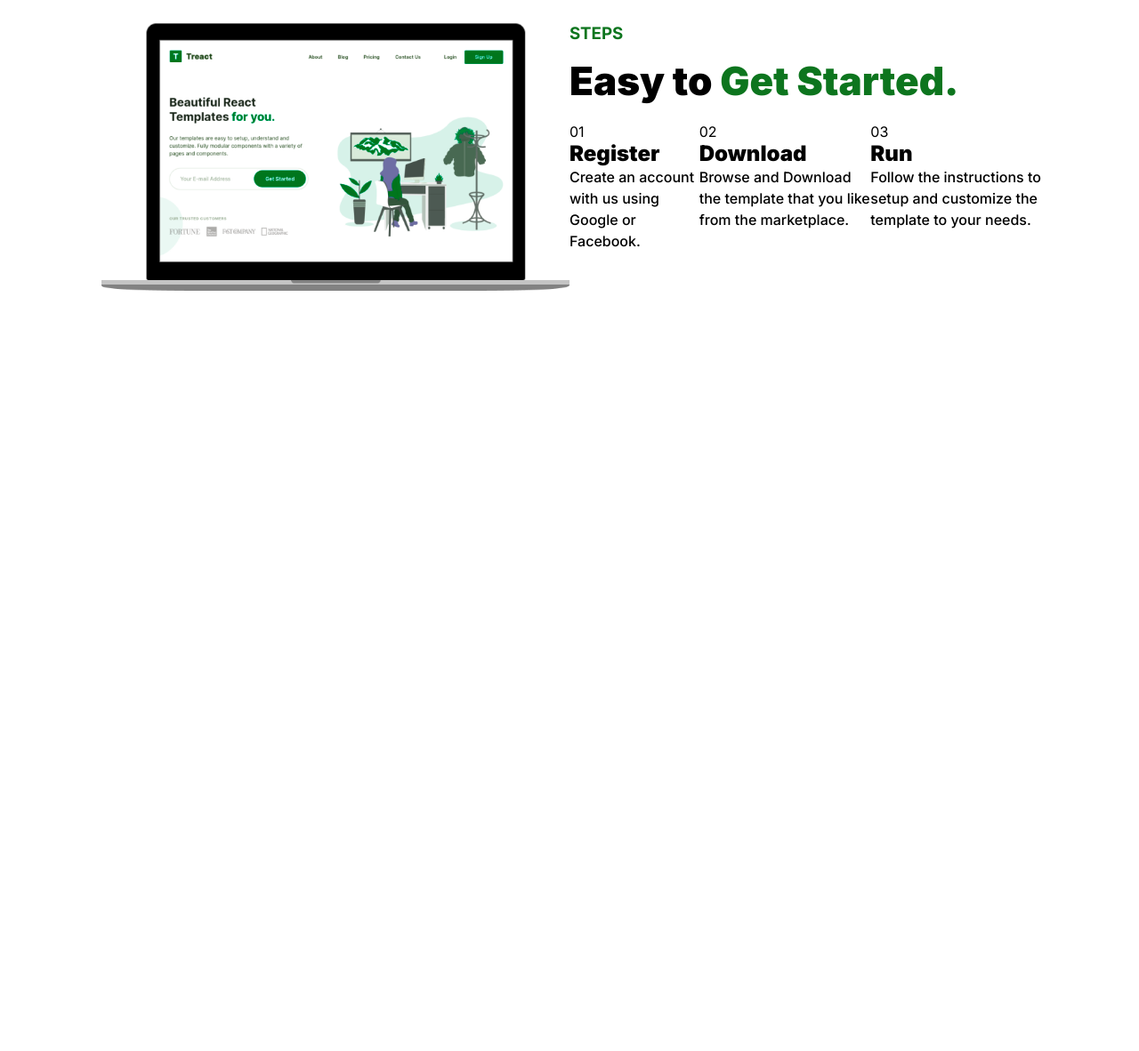
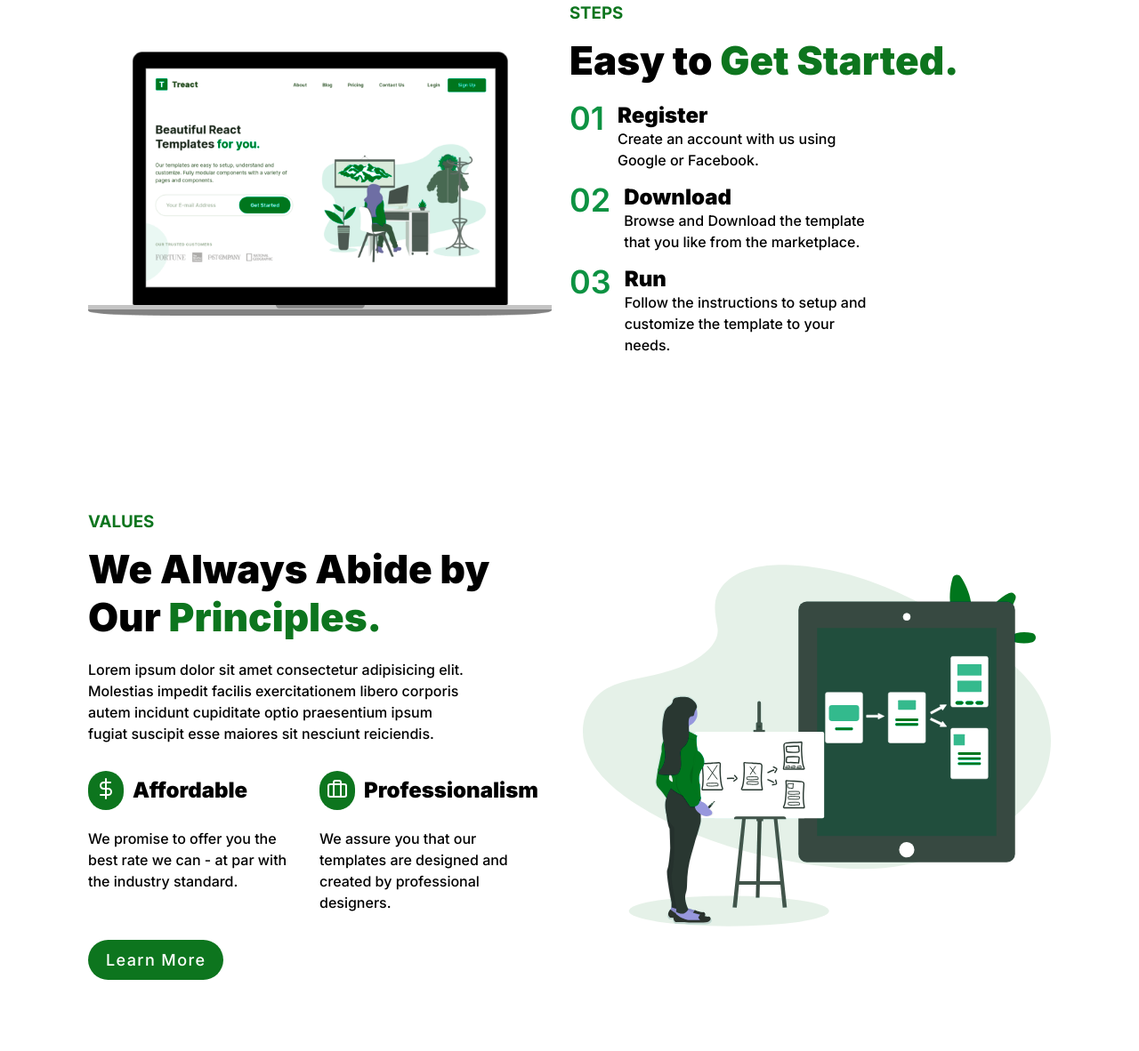
Before and after one commit to ziadidi/AS-DP, a plain HTML site: page index.html in a window 1280 px wide. Shown: the part 2039-3221 px from the top of the page at 89% size. Before the commit the page ends 2446 px from the top, so only its background shows below. Drawn offline with Linux system fonts and the light colour scheme.

Commit message:
più o meno

```diff
--- a/index.html
+++ b/index.html
@@ -179,8 +179,7 @@
                 Lorem ipsum dolor sit amet consectetur adipisicing elit.
                 Molestias impedit facilis exercitationem libero corporis autem
                 incidunt cupiditate optio praesentium ipsum fugiat suscipit esse
-                maiores sit nesciunt reiciendis laboriosam voluptatibus modi,
-                aperiam asperiores vel illum expedita.
+                maiores sit nesciunt reiciendis.
               </p>
               <button class="btn-2">Learn More</button>
             </div>
@@ -192,25 +191,25 @@
       <section>
         <div class="container">
           <div class="row-2">
-            <img class="img" src="/assets/img2.png" alt="" />
-            <div class="text">
+            <img class="img-2" src="/assets/img2.png" alt="" />
+            <div class="section-3">
               <h3 class="sub__2"><span class="green">STEPS</span></h3>
               <h1>
                 Easy to
                 <span class="green">Get Started.</span>
               </h1>
 
-              <ul>
-                <li>
-                  01
+              <ul class="ul__list">
+                <li class="list">
+                  <div class="numb">01</div>
                   <div class="subtitle">
                     <h2>Register</h2>
                     <p>Create an account with us using Google or Facebook.</p>
                   </div>
                 </li>
 
-                <li>
-                  02
+                <li class="list">
+                  <div class="numb">02</div>
                   <div class="subtitle">
                     <h2>Download</h2>
                     <p>
@@ -220,8 +219,8 @@
                   </div>
                 </li>
 
-                <li>
-                  03
+                <li class="list">
+                  <div class="numb">03</div>
                   <div class="subtitle">
                     <h2>Run</h2>
                     <p>
@@ -235,6 +234,104 @@
           </div>
         </div>
       </section>
+
+      <section>
+        <div class="container">
+          <div class="row-2">
+            <div class="text">
+              <h3 class="sub__2"><span class="green">VALUES</span></h3>
+              <h1>
+                We Always Abide by <br />
+                Our
+                <span class="green">Principles.</span>
+              </h1>
+              <p class="par">
+                Lorem ipsum dolor sit amet consectetur adipisicing elit.
+                Molestias impedit facilis exercitationem libero corporis autem
+                incidunt cupiditate optio praesentium ipsum fugiat suscipit esse
+                maiores sit nesciunt reiciendis.
+              </p>
+
+              <div class="fonts">
+                <div class="fonts-2">
+                  <div class="fonts-3">
+                    <div class="fonts-4">
+                      <svg
+                        xmlns="http://www.w3.org/2000/svg"
+                        width="24"
+                        height="24"
+                        viewBox="0 0 24 24"
+                        fill="none"
+                        stroke="currentColor"
+                        stroke-width="2"
+                        stroke-linecap="round"
+                        stroke-linejoin="round"
+                        class="feather feather-dollar-sign"
+                      >
+                        <line x1="12" y1="1" x2="12" y2="23"></line>
+                        <path
+                          d="M17 5H9.5a3.5 3.5 0 0 0 0 7h5a3.5 3.5 0 0 1 0 7H6"
+                        ></path>
+                      </svg>
+                    </div>
+                    <div class="fonts-5">
+                     <h2>Affordable</h2>
+                    </div>
+                  </div>
+                  <div class="fonts-6">
+                    <p>
+                    We promise to offer you the best rate we can - at par with
+                    the industry standard.
+                  </p>
+                  </div>
+                </div>
+                <div class="fonts-2">
+                  <div class="fonts-3">
+                    <div class="fonts-4">
+                      <svg
+                        xmlns="http://www.w3.org/2000/svg"
+                        width="24"
+                        height="24"
+                        viewBox="0 0 24 24"
+                        fill="none"
+                        stroke="currentColor"
+                        stroke-width="2"
+                        stroke-linecap="round"
+                        stroke-linejoin="round"
+                        class="feather feather-briefcase"
+                      >
+                        <rect
+                          x="2"
+                          y="7"
+                          width="20"
+                          height="14"
+                          rx="2"
+                          ry="2"
+                        ></rect>
+                        <path
+                          d="M16 21V5a2 2 0 0 0-2-2h-4a2 2 0 0 0-2 2v16"
+                        ></path>
+                      </svg>
+                    </div>
+                    <div class="fonts-5">
+                     <h2>Professionalism</h2>
+                    </div>
+                  </div>
+                  <div class="fonts-6">
+                    <p>
+                    We assure you that our templates are designed and created by
+                    professional designers.
+                  </p>
+                  </div>
+                </div>
+              </div>
+
+              <button class="btn-2">Learn More</button>
+            </div>
+            <img class="img" src="/assets/img3.svg" alt="" />
+          </div>
+        </div>
+      </section>
     </main>
   </body>
 </html>
--- a/style.css
+++ b/style.css
@@ -28,7 +28,6 @@ a {
 }
 
 ul {
-  display: flex;
   list-style: none;
 }
 
@@ -239,6 +238,7 @@ p {
 }
 
 .par {
+  max-width: 78%;
   padding-bottom: 30px;
 }
 
@@ -254,3 +254,64 @@ p {
   border: none;
   cursor: pointer;
 }
+
+.img-2 {
+  width: 50%;
+  height: 35%;
+  padding-top: 55px;
+  padding-right: 20px;
+  filter: invert(0%) hue-rotate(250deg);
+}
+
+.section-3 {
+  width: 50%;
+  display: flex;
+  flex-direction: column;
+}
+
+.list {
+  padding-bottom: 15px;
+  display: flex;
+}
+
+.numb {
+  font-weight: 600;
+  font-size: 2.25rem;
+  line-height: 1;
+  color: #0d9242;
+}
+
+.subtitle {
+  max-width: 53%;
+  margin-left: 15px;
+  display: flex;
+  flex-direction: column;
+}
+
+.fonts {
+  display: flex;
+}
+
+.fonts-3 {
+  padding-bottom: 20px;
+  display: flex;
+}
+
+.fonts-4 {
+  margin-right: 10px;
+  background-color: rgb(13, 117, 30);
+  color: white;
+  text-align: center;
+  padding: 0.5rem;
+  border-radius: 9999px;
+}
+.fonts-5 {
+  display: flex;
+  align-items: center;
+}
+
+.fonts-6 {
+  max-width: 90%;
+  padding-bottom: 30px;
+  line-height: 2.5;
+}
```
Also changed, not shown: assets/img3.svg (added).
